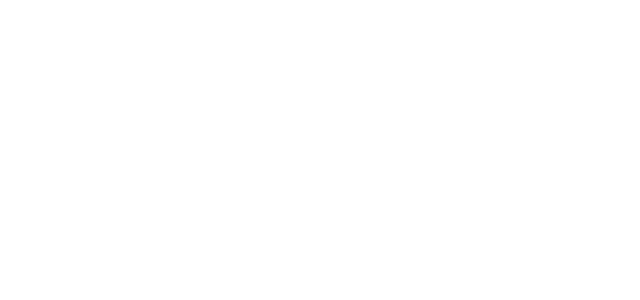
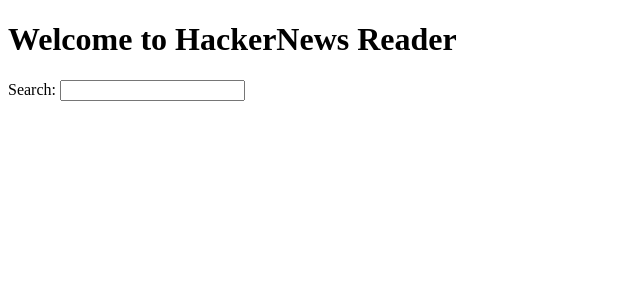
Before and after one commit to huuwulleop/hackernews-reader, a React (Create React App) app: page / in a window 1280 px wide. Shown: the top 300 px of the page, without its empty margins (0-640 px from the left). Built offline with nearby package versions, Linux system fonts and the light colour scheme.

Commit message:
Add search bar

```diff
--- a/src/App.js
+++ b/src/App.js
@@ -1,7 +1,14 @@
+
+const title = "HackerNews Reader"
 
 const App = () => {
   return (
-    <div></div>
+    <div>
+      <h1>Welcome to {title}</h1>
+
+      <label htmlFor="search">Search: </label>
+      <input type="text" id="search" />
+    </div>
   )
 }
 
```
